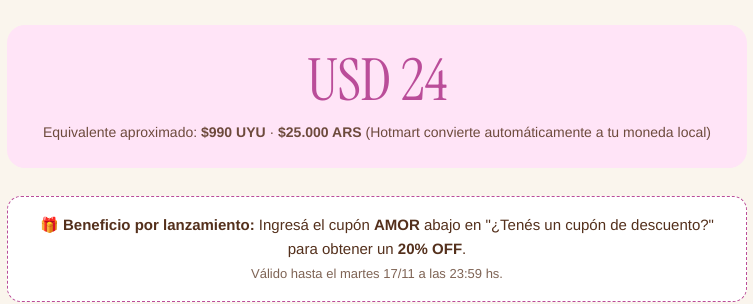
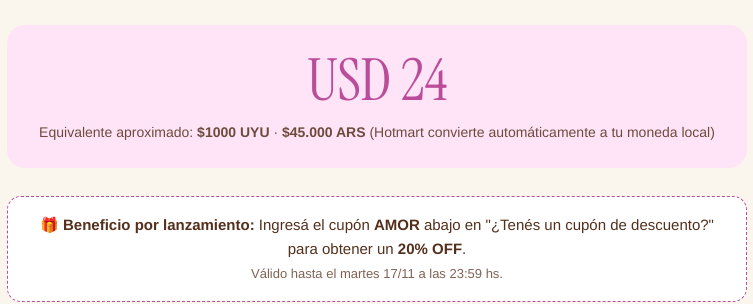
Before and after one commit to felacuadrasocial/desafiolafirma, a plain HTML site: page index.html in a window 1280 px wide. Shown: the part 4602-4906 px from the top of the page, 263-1016 px from the left. Drawn offline with Linux system fonts and the light colour scheme.

Commit message:
Update index.html

```diff
--- a/index.html
+++ b/index.html
@@ -694,7 +694,7 @@
 
         <div class="price-row">
           <span class="price-main">USD 24</span>
-          <span class="price-sub">Equivalente aproximado: <strong>$990 UYU</strong> · <strong>$25.000 ARS</strong> (Hotmart convierte automáticamente a tu moneda local)</span>
+          <span class="price-sub">Equivalente aproximado: <strong>$1000 UYU</strong> · <strong>$45.000 ARS</strong> (Hotmart convierte automáticamente a tu moneda local)</span>
         </div>
 
         <div class="coupon-box">
```
